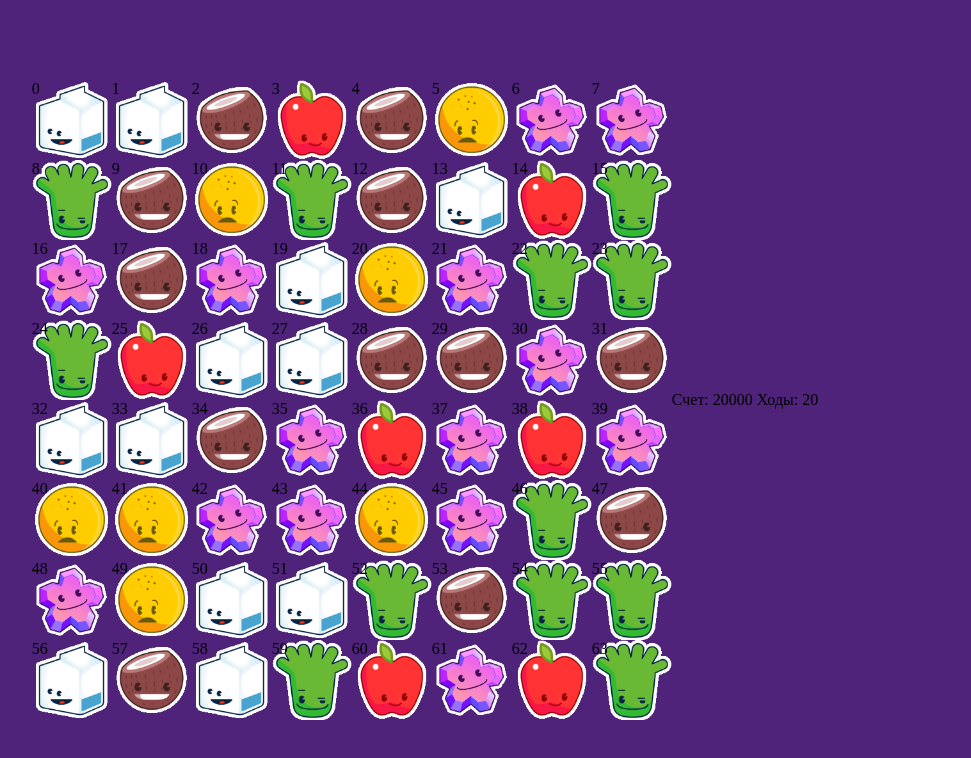
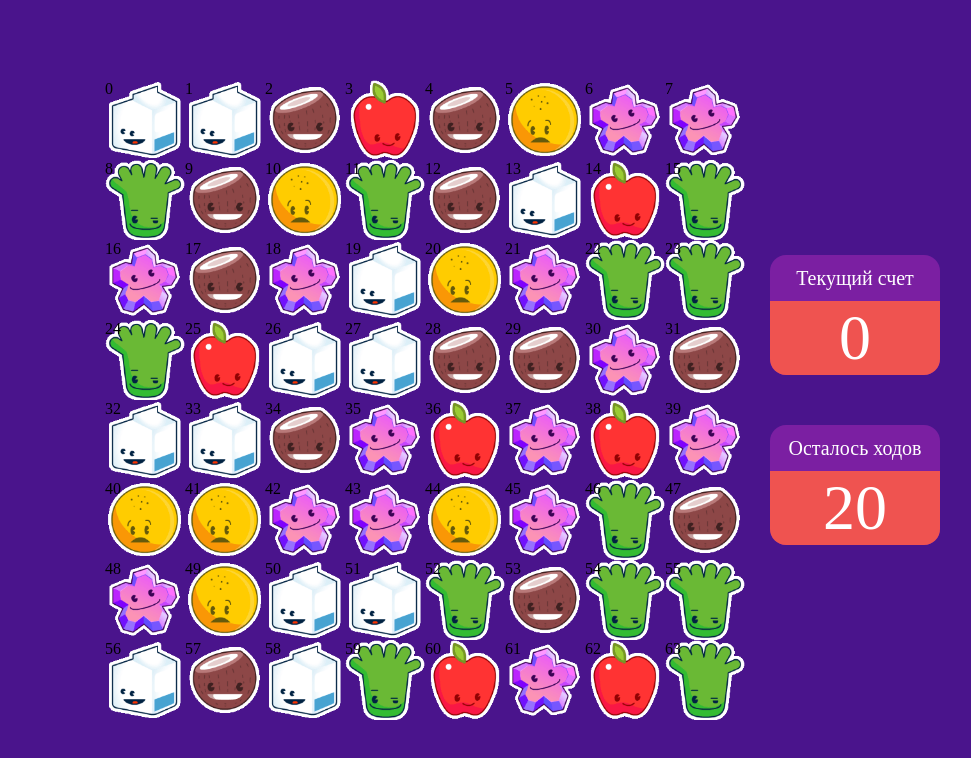
Before and after one commit to RomRow-w/Three_in_row, a React (Create React App) app: page / in a window 1280 px wide. Shown: the top 758 px of the page, without its empty margins (215-1186 px from the left). Built offline with nearby package versions, Linux system fonts and the light colour scheme.

Commit message:
feat: cute side score table

```diff
--- a/src/App.css
+++ b/src/App.css
@@ -9,7 +9,7 @@
   align-items: center;
   justify-content: center;
   height: 100vh;
-  background-color: rgb(78, 35, 121);
+  background-color: #4A148C;
 }
 
 .container {
@@ -47,3 +47,24 @@
 .Purple {
   background-image: url('./assets/Purple.png');
 }
+
+.fill {
+  display: flex;
+  flex-direction: column;
+  justify-content: center;
+  gap: 50px;
+  margin: 25px;
+  height: 100%;
+  width: 100%;
+}
+
+
+@media screen and (max-width: 1024px) {
+  .App {
+    flex-direction: column;
+    height: 100%;
+  }
+  .fill {
+    flex-direction: row;
+  }
+}
--- a/src/App.tsx
+++ b/src/App.tsx
@@ -1,5 +1,6 @@
 import { useState, useEffect, useCallback } from "react";
 import "./App.css";
+import SideDisplay from "./components/SideDisplay";
 
 const COLORS = ["Brown", "Green", "Purple", "Red", "White", "Yellow"];
 
@@ -7,9 +8,9 @@ function App() {
   const [board, setBoard] = useState<string[]>([]);
   const [currentDragItem, setCurrentDragItem] = useState<number>(-1);
   const [dropLocation, setDropLocation] = useState<number>(-1);
-  const [score, setScore] = useState<number[]>([-1,-1]);
+  const [score, setScore] = useState<number>(-1);
+  const [turnsRemaining, setTurnsRemaining] = useState<number>(-1);
   const [gameOver, setGameOver] = useState<boolean>(true);
-
 
   const createGrid = () => {
     const colors: string[] = new Array(64)
@@ -60,7 +61,7 @@ function App() {
         setBoard(newBoard);
       }
 
-      setScore(prev => [prev[0], prev[1] - 1]);
+      setTurnsRemaining((prev) => prev - 1);
     }
   };
 
@@ -80,7 +81,7 @@ function App() {
         items[i + 8 * 3] = "";
         items[i + 8 * 4] = "";
 
-        if (scorable) setScore(prev => [prev[0] + 5, prev[1]]);
+        if (scorable) setScore((prev) => prev + 5);
       }
     }
 
@@ -97,7 +98,7 @@ function App() {
         items[i + 8 * 2] = "";
         items[i + 8 * 3] = "";
 
-        if (scorable) setScore(prev => [prev[0] + 4, prev[1]]);
+        if (scorable) setScore((prev) => prev + 4);
       }
     }
 
@@ -109,7 +110,7 @@ function App() {
         items[i + 8] = "";
         items[i + 8 * 2] = "";
 
-        if (scorable) setScore(prev => [prev[0] + 3, prev[1]]);
+        if (scorable) setScore((prev) => prev + 3);
       }
     }
 
@@ -134,7 +135,7 @@ function App() {
         items[i + 3] = "";
         items[i + 4] = "";
 
-        if (scorable) setScore(prev => [prev[0] + 5, prev[1]]);
+        if (scorable) setScore((prev) => prev + 5);
       }
     }
 
@@ -153,7 +154,7 @@ function App() {
         items[i + 2] = "";
         items[i + 3] = "";
 
-        if (scorable) setScore(prev => [prev[0] + 4, prev[1]]);
+        if (scorable) setScore((prev) => prev + 4);
       }
     }
 
@@ -167,7 +168,7 @@ function App() {
         items[i + 1] = "";
         items[i + 2] = "";
 
-        if (scorable) setScore(prev => [prev[0] + 3, prev[1]]);
+        if (scorable) setScore((prev) => prev + 3);
       }
     }
 
@@ -206,14 +207,14 @@ function App() {
   useEffect(() => {
     setTimeout(() => {
       let newBoard = [...board];
-      newBoard = checkColumns(newBoard,true);
-      newBoard = checkRows(newBoard,true);
-      newBoard = moveDown(newBoard)
+      newBoard = checkColumns(newBoard, true);
+      newBoard = checkRows(newBoard, true);
+      newBoard = moveDown(newBoard);
 
-      if (newBoard.every((item,index) => item === board[index])) {
-        return }
-      else {
-        setBoard(newBoard)
+      if (newBoard.every((item, index) => item === board[index])) {
+        return;
+      } else {
+        setBoard(newBoard);
       }
     }, 100);
   }, [board]);
@@ -222,14 +223,14 @@ function App() {
     let newGrid = createGrid();
     newGrid = removeChains(newGrid);
     setBoard(newGrid);
-    setScore([20000,20]);
+    setScore(0);
+    setTurnsRemaining(20);
     setGameOver(false);
-  }, [removeChains,gameOver]);
-
-
+  }, [removeChains, gameOver]);
 
   return (
     <div className="App">
+      <div className="fill"/>
       <div className="container">
         {board.map((item, index) => {
           return (
@@ -249,7 +250,10 @@ function App() {
           );
         })}
       </div>
-      <div>Счет: {score[0]} Ходы: {score[1]} </div>
+      <div className="fill">
+        <SideDisplay text='Текущий счет' value={score}></SideDisplay>
+        <SideDisplay text='Осталось ходов' value={turnsRemaining}></SideDisplay>
+      </div>
     </div>
   );
 }
--- /dev/null
+++ b/src/components/SideDisplay.module.css
@@ -0,0 +1,29 @@
+
+
+.wrapper {
+  display: flex;
+  flex-direction: column;
+  width: 170px;
+  height: 120px;
+  background-color: #7B1FA2;
+  border-radius: 16px;
+  font-family: 'Times New Roman', Times, serif;
+}
+
+.wrapper_text {
+  display: flex;
+  justify-content: center;
+  align-items: center;
+  height: 40%;
+  color: white;
+  font-size: 20px;
+}
+
+.wrapper_value {
+  display: flex;
+  justify-content: center;
+  color: white;
+  font-size: 64px;
+  border-radius: 0 0 16px 16px;
+  background-color: #EF5350;
+}
--- /dev/null
+++ b/src/components/SideDisplay.tsx
@@ -0,0 +1,17 @@
+import cl from './SideDisplay.module.css'
+
+
+interface IsideDisplayProps {
+  text: string,
+  value: number,
+}
+
+
+export default function SideDisplay({text,value}: IsideDisplayProps) {
+  return (
+    <div className={cl.wrapper}>
+      <div className={cl.wrapper_text}>{text}</div>
+      <div className={cl.wrapper_value}>{value}</div>
+    </div>
+  )
+}
--- a/src/index.tsx
+++ b/src/index.tsx
@@ -1,6 +1,7 @@
 import React from 'react';
 import ReactDOM from 'react-dom/client';
 import App from './App';
+
 
 const root = ReactDOM.createRoot(
   document.getElementById('root') as HTMLElement
--- /dev/null
+++ b/src/types/Globals.d.ts
@@ -0,0 +1 @@
+declare module "*.module.css";
--- a/tsconfig.json
+++ b/tsconfig.json
@@ -18,7 +18,8 @@
     "resolveJsonModule": true,
     "isolatedModules": true,
     "noEmit": true,
-    "jsx": "react-jsx"
+    "jsx": "react-jsx",
+    "plugins": [{ "name": "typescript-plugin-css-modules" }]
   },
   "include": [
     "src"
```
